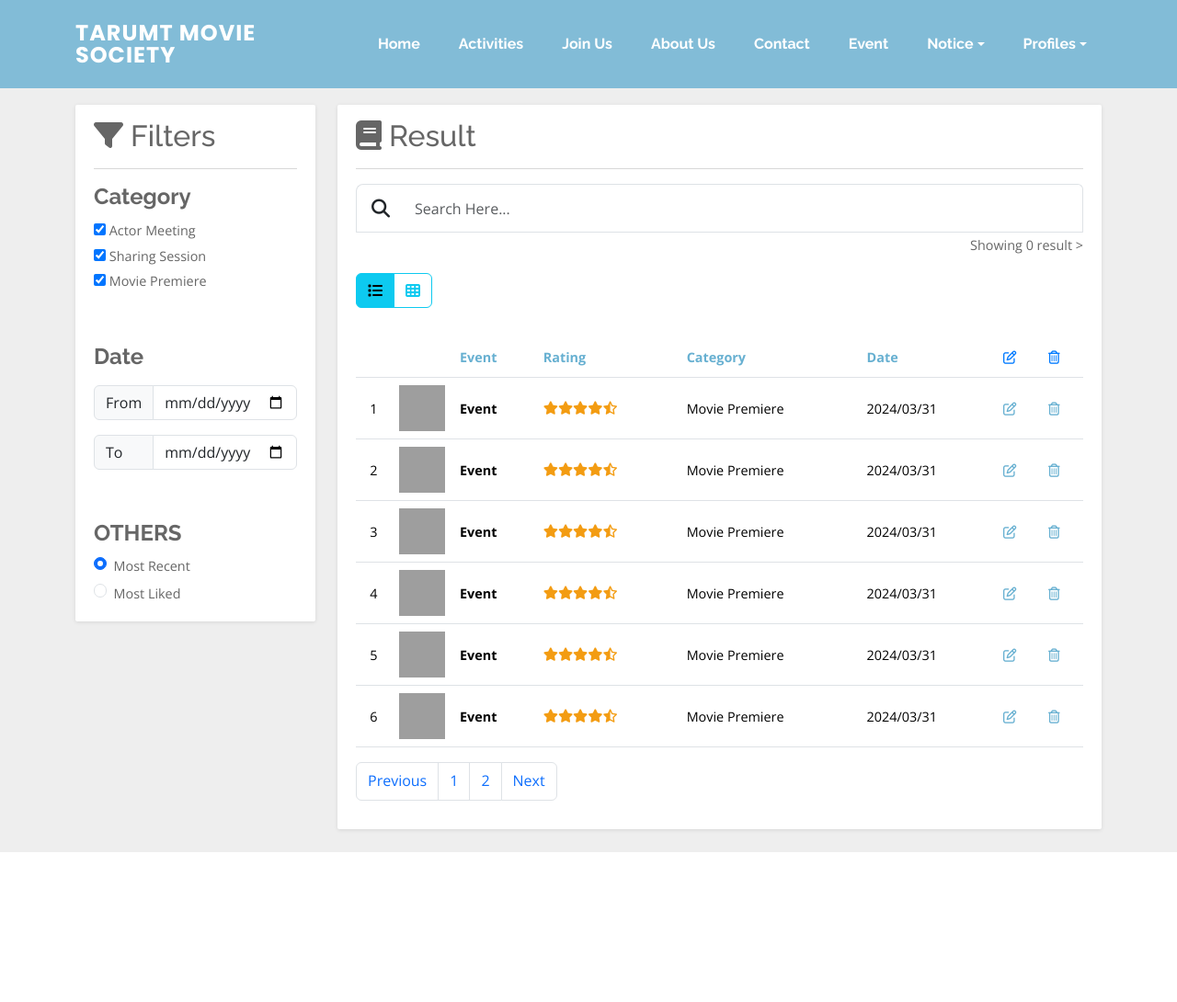
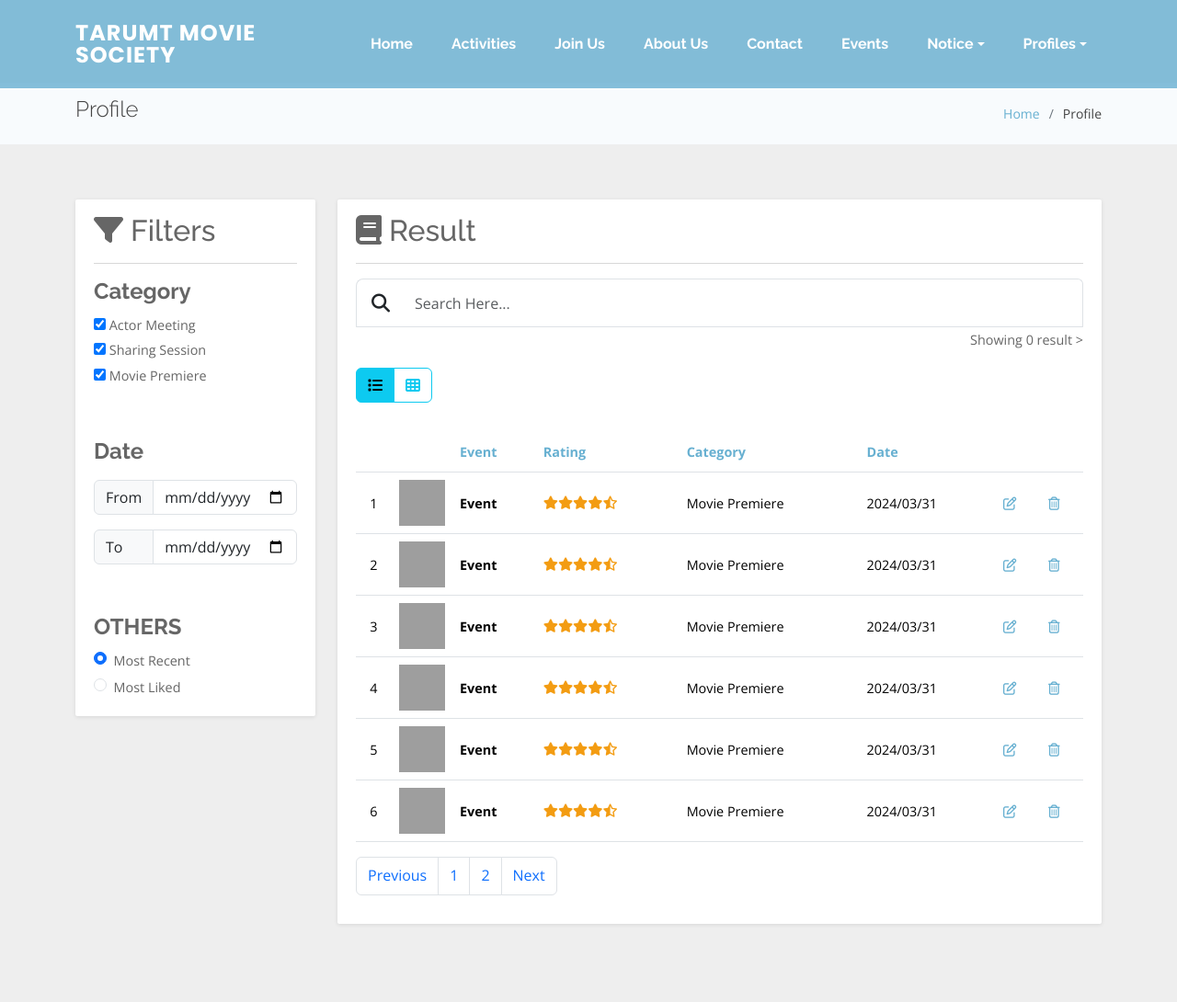
Before and after one commit to Cstan0824/Web-System-and-Technologies_Assignment, a PHP site: page /Event.php in a window 1280 px wide. Shown: the whole page at 92% size. Before the commit the page ends 927 px from the top, so only its background shows below. Run offline with PHP 8.4, Linux system fonts and the light colour scheme; some libraries are stand-ins or nearby versions; grey boxes are pictures that could not be loaded.

Commit message:
minor edits

```diff
--- a/View/Event.php
+++ b/View/Event.php
@@ -98,7 +98,23 @@
 	$pageCount = $numberOfResults / 6;
 	?>
 	<?php include("header.php") ?>
-	<main id="main" class="pt-4">
+	<main id="main">
+        <!-- ======= Breadcrumbs Section ======= -->
+        <section class="breadcrumbs">
+            <div class="container">
+
+                <div class="d-flex justify-content-between align-items-center">
+                    <h2>Profile</h2>
+                    <ol>
+                        <li><a href="Home.php">Home</a></li>
+                        <li>Profile</li>
+                    </ol>
+                </div>
+
+            </div>
+        </section><!-- End Breadcrumbs Section -->
+
+        <section class="inner-page">
 		<div class="container">
 			<div class="row">
 				<!-- BEGIN SEARCH FILTER -->
@@ -263,8 +279,8 @@
 													</th>
 													<th><a href="?orderBy=category">Category</a></th>
 													<th><a href="?orderBy=date">Date</a></th>
-                                                    <th class="number"><i class=" fa-regular fa-pen-to-square" style="color: #007aff;"></i></th>
-                                                    <th class="number"><i class="fa-regular fa-trash-can" style="color: #007aff;"></i></th>
+                                                    <th class="number"></th>
+                                                    <th class="number"></th>
 												</tr>
 											</thead>
 										</table>
@@ -327,6 +343,7 @@
 				<!-- END SEARCH RESULT -->
 			</div>
 		</div>
+        </section>
 	</main>
 	<script defer>
 		document.addEventListener("DOMContentLoaded", function() {
--- a/View/header.php
+++ b/View/header.php
@@ -16,7 +16,7 @@
         <li class="nav-item"><a class="nav-link scrollto" href="Home.php#portfolio">Join Us</a></li>
         <li class="nav-item"><a class="nav-link scrollto" href="Home.php#team">About Us</a></li>
         <li class="nav-item"><a class="nav-link scrollto" href="Home.php#contact">Contact</a></li>
-        <li class="nav-item"><a class="nav-link scrollto" href="Event.php">Event</a></li>
+        <li class="nav-item"><a class="nav-link scrollto" href="Event.php">Events</a></li>
         <li class="nav-item dropdown">
           <a class="nav-text scrollto dropdown-toggle" href="#" data-bs-trigger="click" data-bs-toggle="dropdown">Notice</a>
           <ul class="dropdown-menu dropdown-menu-end ">
```
Also changed, not shown: Process/loginprocess.php (+4 -4 lines), Process/signupprocess.php (+7 -7 lines), View/login_signup.php (renamed from View/login-signup.php).
